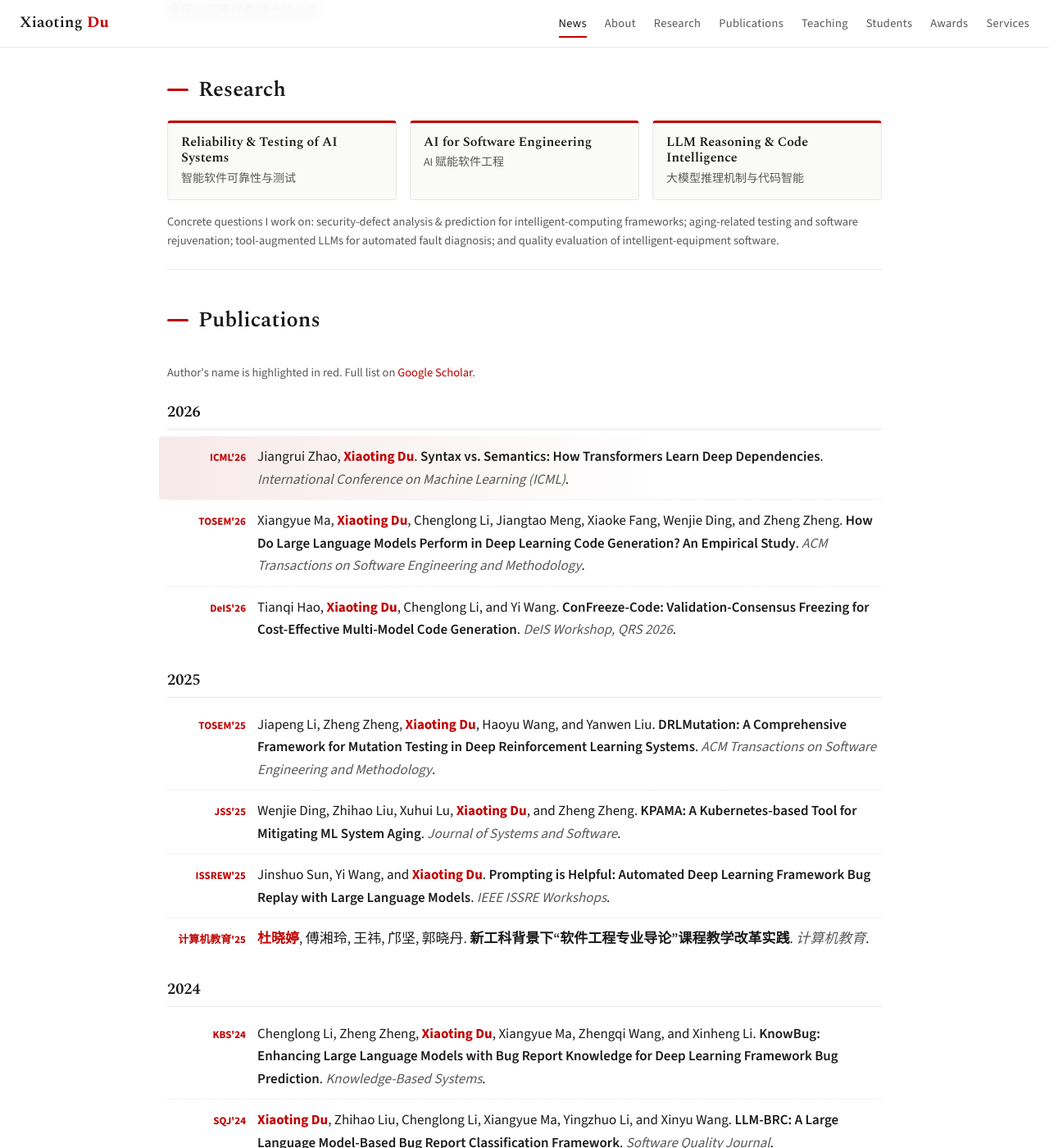
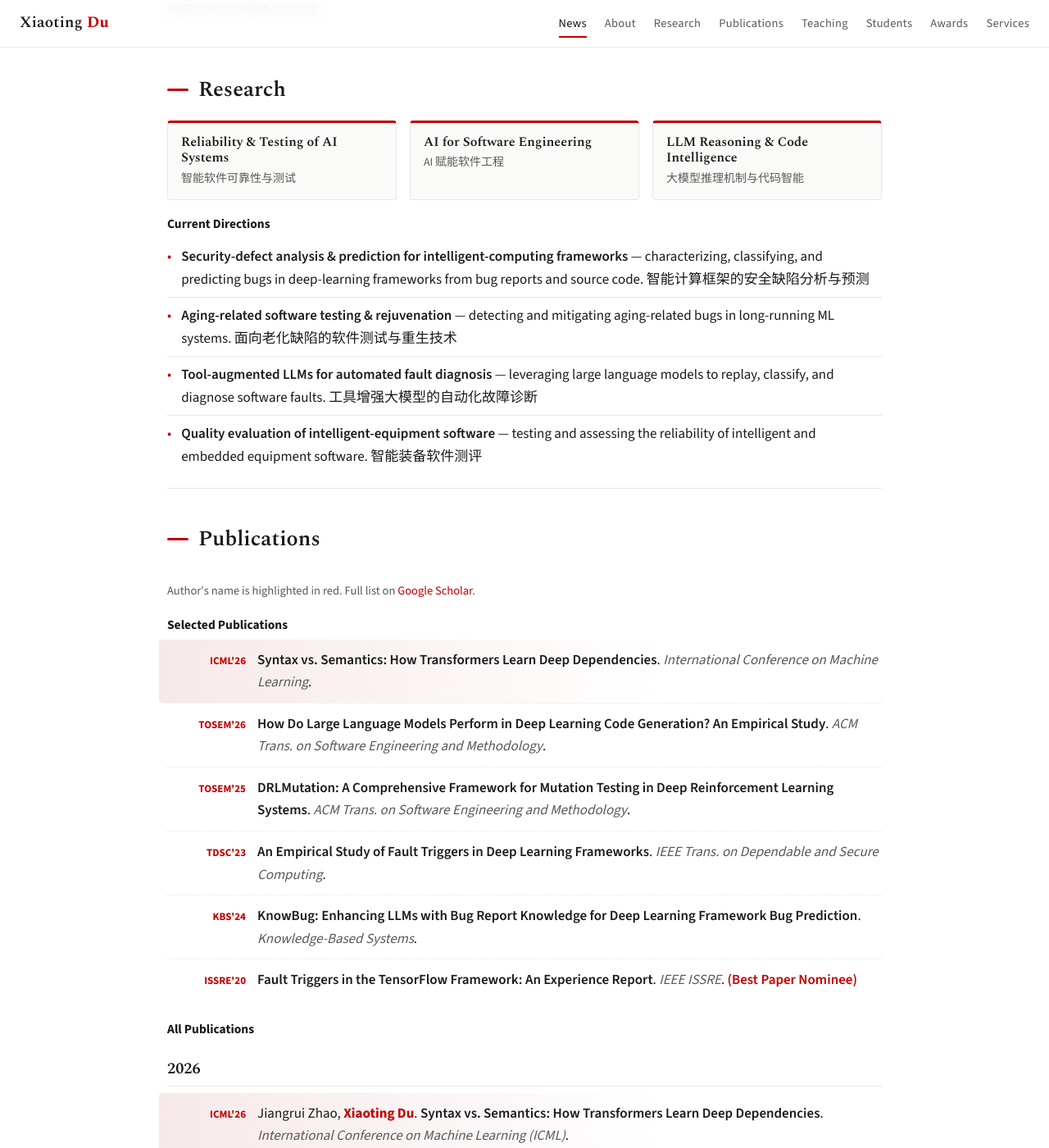
Before and after one commit to xiaotingdu/xiaotingdu.github.io, a Jekyll site: the page index.html, which Jekyll copies as it is, in a window 1280 px wide and 1400 px high, scrolled down 1313 px. Shown: the whole window at 82% size. Built offline with Jekyll 4.4.1, drawn with Linux system fonts in a browser that asks for light colours; a style sheet for code colours, icons or effects is not loaded.

Commit message:
feat: enrich Research with described directions; add Selected Publications
Co-Authored-By: Claude Opus 4.8 <noreply@anthropic.com>
Claude-Session: https://claude.ai/code/session_01HHvSEjrXxiD74jJiDgt76N

```diff
--- a/index.html
+++ b/index.html
@@ -106,7 +106,13 @@
       <div class="interest"><h3>AI for Software Engineering</h3><p>AI 赋能软件工程</p></div>
       <div class="interest"><h3>LLM Reasoning &amp; Code Intelligence</h3><p>大模型推理机制与代码智能</p></div>
     </div>
-    <p class="note">Concrete questions I work on: security-defect analysis &amp; prediction for intelligent-computing frameworks; aging-related testing and software rejuvenation; tool-augmented LLMs for automated fault diagnosis; and quality evaluation of intelligent-equipment software.</p>
+    <p class="subhead">Current Directions</p>
+    <ul class="list">
+      <li><span class="bullet">&bull;</span><span><span class="lead">Security-defect analysis &amp; prediction for intelligent-computing frameworks</span> — characterizing, classifying, and predicting bugs in deep-learning frameworks from bug reports and source code. <span class="zh-block">智能计算框架的安全缺陷分析与预测</span></span></li>
+      <li><span class="bullet">&bull;</span><span><span class="lead">Aging-related software testing &amp; rejuvenation</span> — detecting and mitigating aging-related bugs in long-running ML systems. <span class="zh-block">面向老化缺陷的软件测试与重生技术</span></span></li>
+      <li><span class="bullet">&bull;</span><span><span class="lead">Tool-augmented LLMs for automated fault diagnosis</span> — leveraging large language models to replay, classify, and diagnose software faults. <span class="zh-block">工具增强大模型的自动化故障诊断</span></span></li>
+      <li><span class="bullet">&bull;</span><span><span class="lead">Quality evaluation of intelligent-equipment software</span> — testing and assessing the reliability of intelligent and embedded equipment software. <span class="zh-block">智能装备软件测评</span></span></li>
+    </ul>
   </section>
 
   <!-- ===================== Publications ===================== -->
@@ -114,6 +120,34 @@
     <h2>Publications</h2>
     <p class="note">Author's name is highlighted in <span class="me">red</span>. Full list on
       <a href="https://scholar.google.com/citations?user=B5Ww6jUAAAAJ&hl=en">Google Scholar</a>.</p>
+
+    <p class="subhead">Selected Publications</p>
+    <div class="pub featured">
+      <div class="venue">ICML'26</div>
+      <div class="pub__body"><span class="title">Syntax vs. Semantics: How Transformers Learn Deep Dependencies</span>. <span class="viz">International Conference on Machine Learning</span>.</div>
+    </div>
+    <div class="pub">
+      <div class="venue">TOSEM'26</div>
+      <div class="pub__body"><span class="title">How Do Large Language Models Perform in Deep Learning Code Generation? An Empirical Study</span>. <span class="viz">ACM Trans. on Software Engineering and Methodology</span>.</div>
+    </div>
+    <div class="pub">
+      <div class="venue">TOSEM'25</div>
+      <div class="pub__body"><span class="title">DRLMutation: A Comprehensive Framework for Mutation Testing in Deep Reinforcement Learning Systems</span>. <span class="viz">ACM Trans. on Software Engineering and Methodology</span>.</div>
+    </div>
+    <div class="pub">
+      <div class="venue">TDSC'23</div>
+      <div class="pub__body"><span class="title">An Empirical Study of Fault Triggers in Deep Learning Frameworks</span>. <span class="viz">IEEE Trans. on Dependable and Secure Computing</span>.</div>
+    </div>
+    <div class="pub">
+      <div class="venue">KBS'24</div>
+      <div class="pub__body"><span class="title">KnowBug: Enhancing LLMs with Bug Report Knowledge for Deep Learning Framework Bug Prediction</span>. <span class="viz">Knowledge-Based Systems</span>.</div>
+    </div>
+    <div class="pub">
+      <div class="venue">ISSRE'20</div>
+      <div class="pub__body"><span class="title">Fault Triggers in the TensorFlow Framework: An Experience Report</span>. <span class="viz">IEEE ISSRE</span>. <span class="award">(Best Paper Nominee)</span></div>
+    </div>
+
+    <p class="subhead" style="margin-top:22px;">All Publications</p>
 
     <!-- 2026 -->
     <div class="year-head">2026</div>
```
